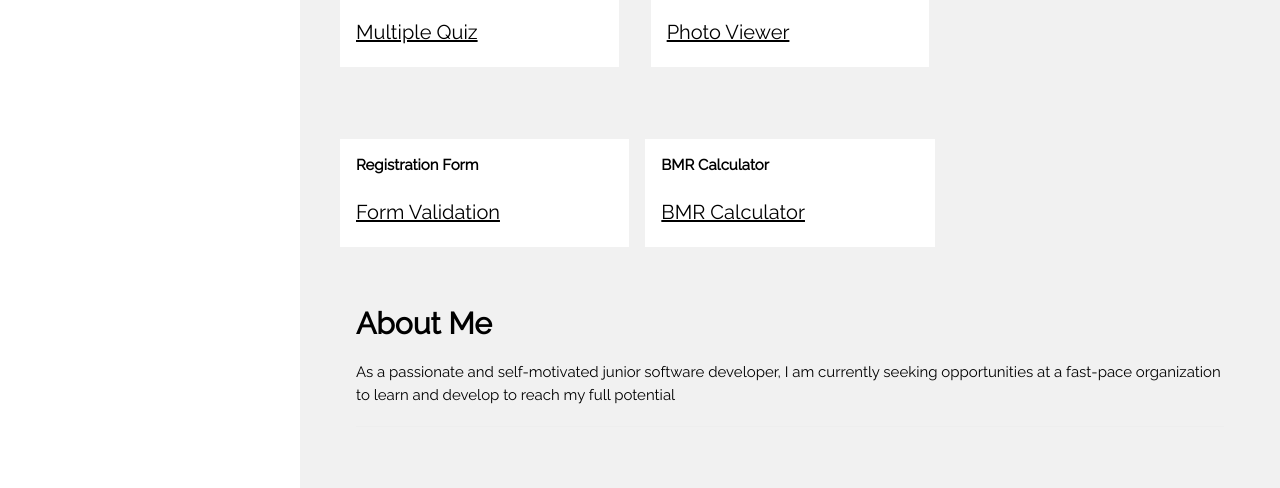
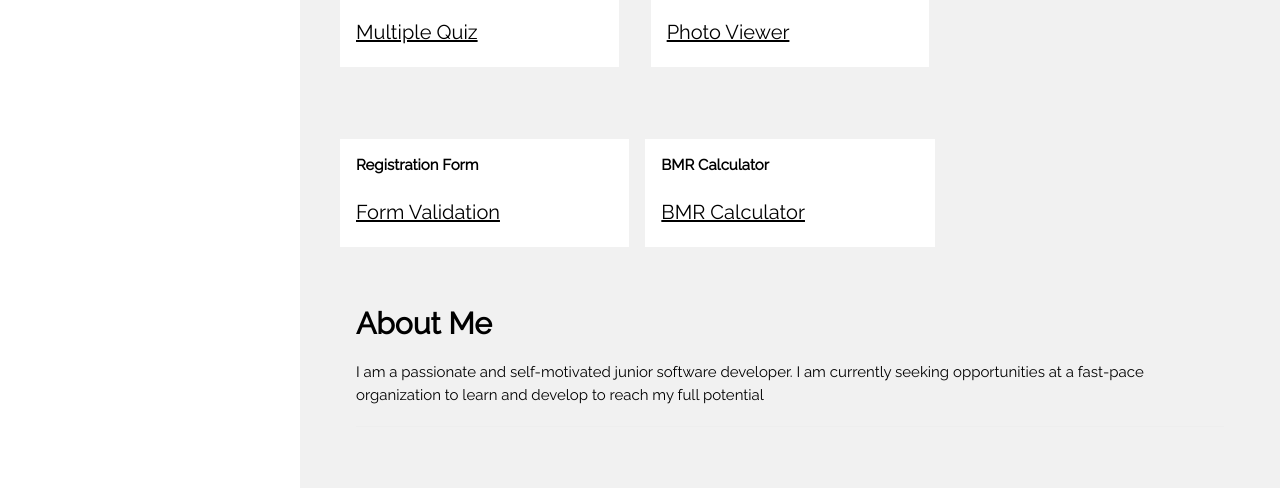
Before and after one commit to Edennyk/edennyk2019.github.io, a plain HTML site: page index.html in a window 1280 px wide. Shown: the part 292-780 px from the top of the page. Drawn offline with nearby package versions, Linux system fonts and the light colour scheme.

Commit message:
Update index.html

```diff
--- a/index.html
+++ b/index.html
@@ -86,7 +86,7 @@ body,h1,h2,h3,h4,h5,h6 {font-family: "Raleway", sans-serif}
   <div class="w3-row-padding w3-padding-16" id="about">
   <div class="w3-container w3-padding-large" style="margin-bottom:32px">
     <h2><b>About Me</b></h2>
-    <p>As a passionate and self-motivated junior software developer, I am currently seeking opportunities at a fast-pace organization to learn and develop to reach my full potential</p>
+    <p>I am a passionate and self-motivated junior software developer. I am currently seeking opportunities at a fast-pace organization to learn and develop to reach my full potential</p>
     <hr>
     </div>
 
```
